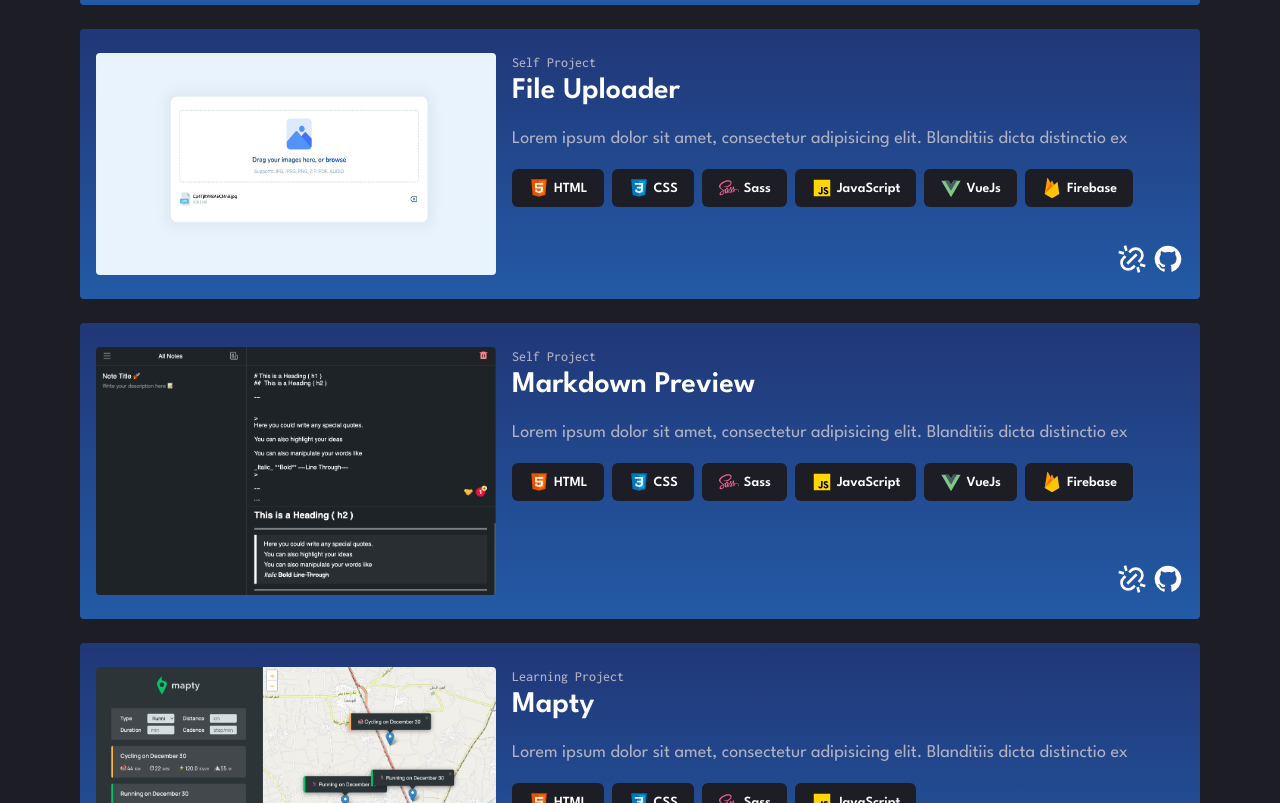
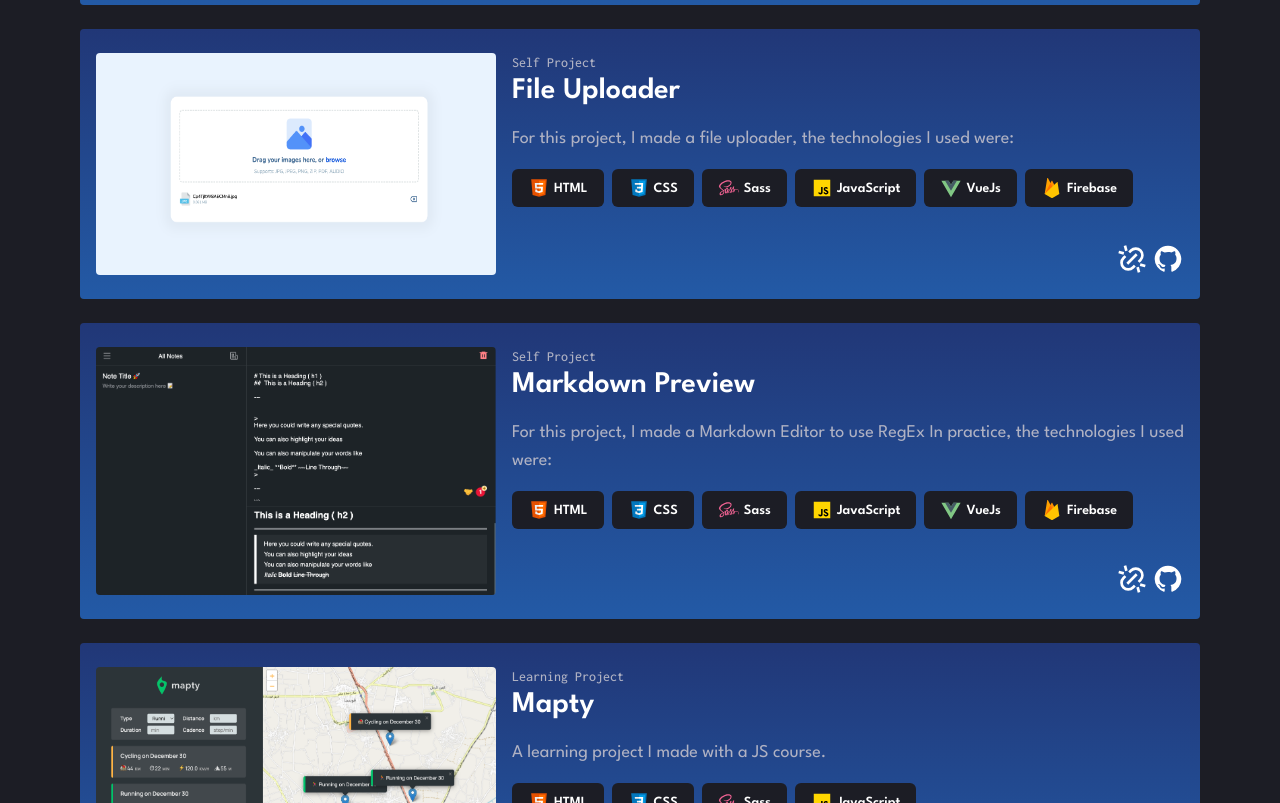
Before and after one commit to refaat1297/refaat1297, a Nuxt app: page / in a window 1280 px wide. Shown: the part 2137-2940 px from the top of the page. Built offline with nearby package versions, Linux system fonts and the light colour scheme.

Commit message:
Update data.js

```diff
--- a/components/Home/latest-works/data.js
+++ b/components/Home/latest-works/data.js
@@ -17,7 +17,7 @@ export const projects = [
   {
     type: "Self Project",
     name: "Travelo",
-    description: "Lorem ipsum dolor sit amet, consectetur adipisicing elit. Blanditiis dicta distinctio ex",
+    description: "For this project, I tried Nuxt 2 in practice, the technologies I used were:",
     image: traveloImg,
     technologies: [
       { icon: HTML, name: "HTML"},
@@ -35,7 +35,7 @@ export const projects = [
   {
     type: "Self Project",
     name: "File Uploader",
-    description: "Lorem ipsum dolor sit amet, consectetur adipisicing elit. Blanditiis dicta distinctio ex",
+    description: "For this project, I made a file uploader, the technologies I used were:",
     image: fileUploaderImg,
     technologies: [
       { icon: HTML, name: "HTML"},
@@ -52,7 +52,7 @@ export const projects = [
   {
     type: "Self Project",
     name: "Markdown Preview",
-    description: "Lorem ipsum dolor sit amet, consectetur adipisicing elit. Blanditiis dicta distinctio ex",
+    description: "For this project, I made a Markdown Editor to use RegEx In practice, the technologies I used were:",
     image: markdownPreviewImg,
     technologies: [
       { icon: HTML, name: "HTML"},
@@ -69,7 +69,7 @@ export const projects = [
   {
     type: "Learning Project",
     name: "Mapty",
-    description: "Lorem ipsum dolor sit amet, consectetur adipisicing elit. Blanditiis dicta distinctio ex",
+    description: "A learning project I made with a JS course.",
     image: maptyImg,
     technologies: [
       { icon: HTML, name: "HTML"},
@@ -84,7 +84,7 @@ export const projects = [
   {
     type: "Learning Project",
     name: "Forkify",
-    description: "Lorem ipsum dolor sit amet, consectetur adipisicing elit. Blanditiis dicta distinctio ex",
+    description: "A learning project I made with a JS course.",
     image: forkifyImg,
     technologies: [
       { icon: HTML, name: "HTML"},
```
